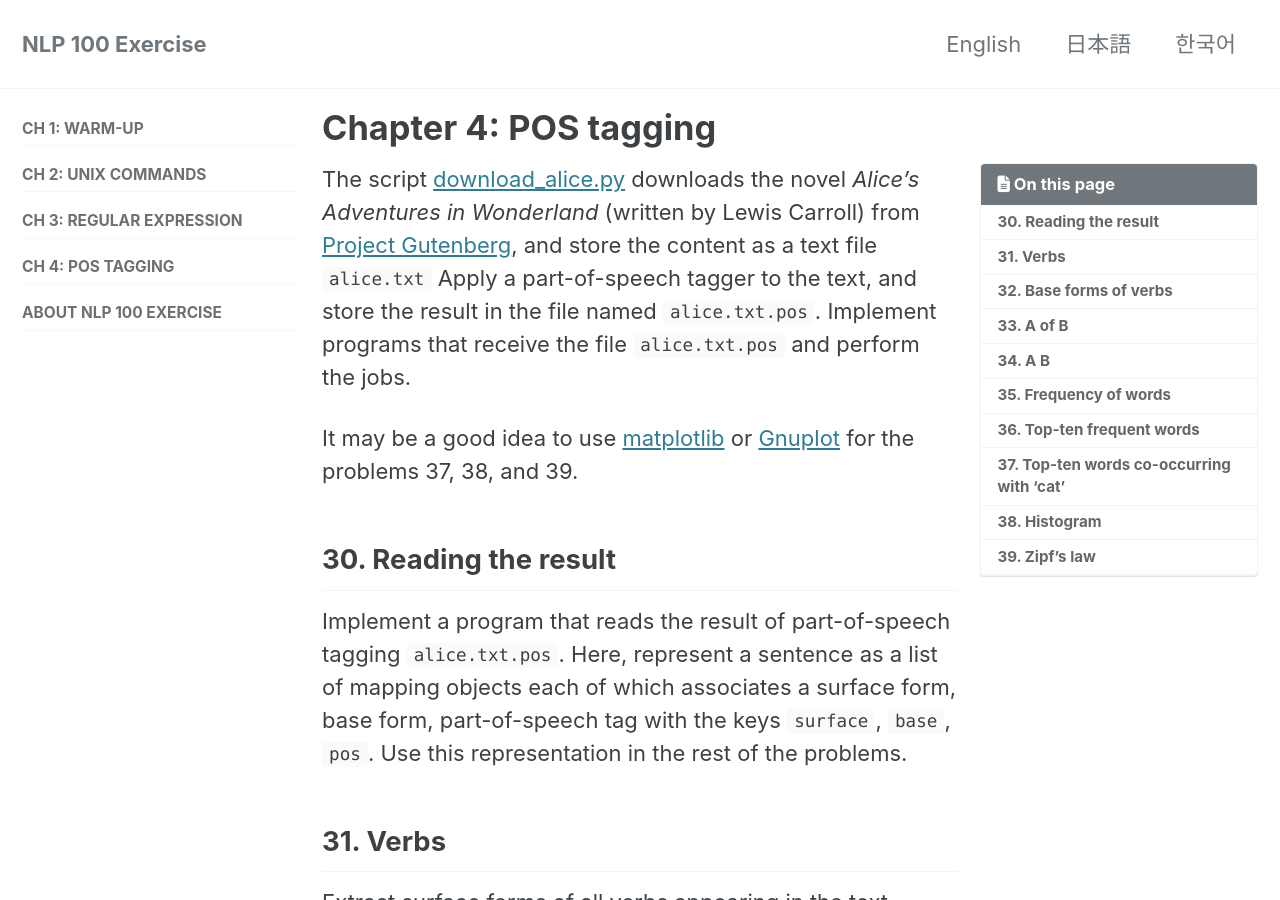
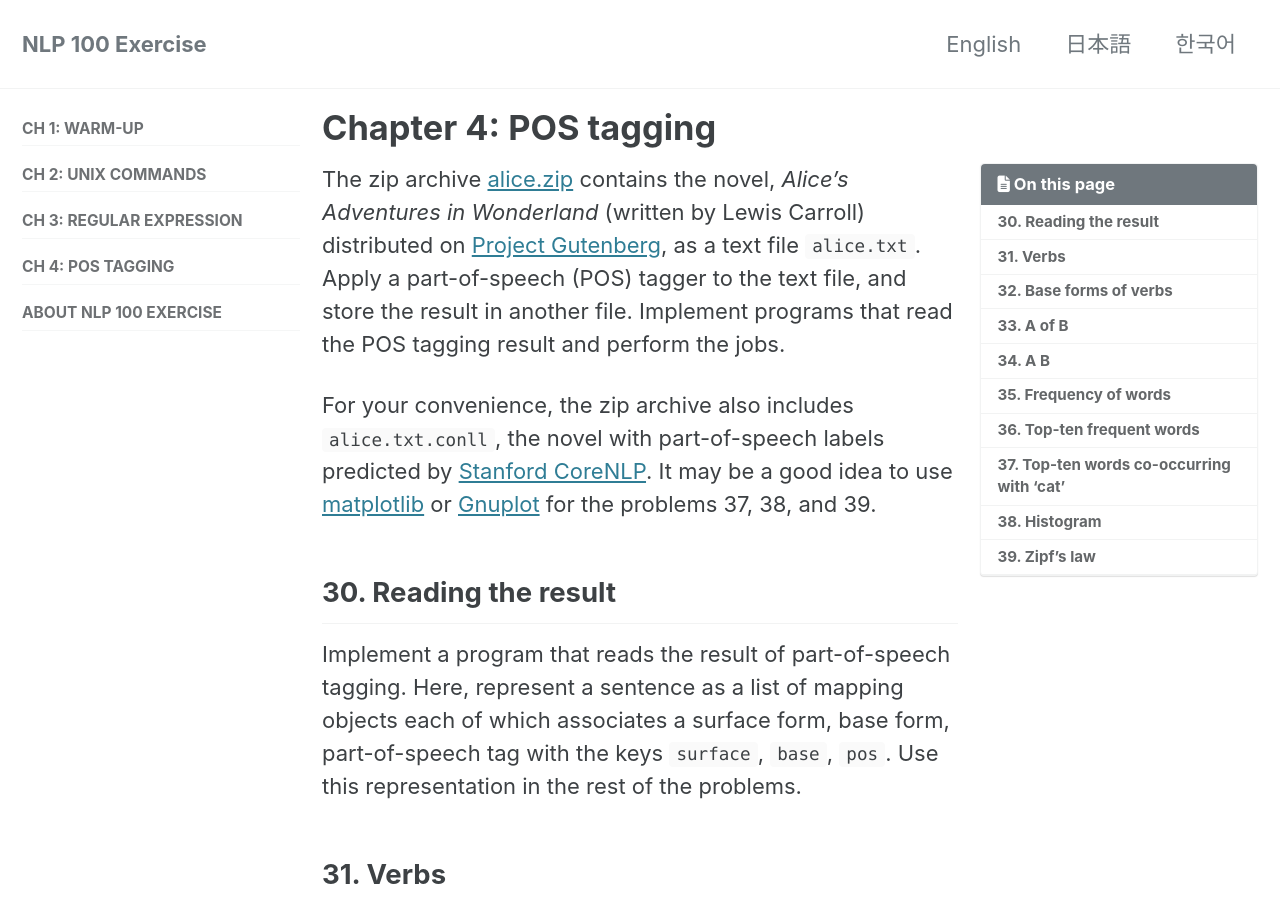
Before and after one commit to nlp100/nlp100.github.io, a Jekyll site: the page built from en/ch04.md, in a window 1280 px wide and 900 px high. Built offline with Jekyll 4.4.1, drawn with Linux system fonts in a browser that asks for light colours; cached includes are drawn as plain includes; nearby versions of some CDN libraries.

Commit message:
Revised the instruction to use alice.zip (for the issue #13).

```diff
--- a/en/ch04.md
+++ b/en/ch04.md
@@ -9,14 +9,15 @@ header:
   teaser: /assets/images/ch04.png
 ---
 
-The script [download_alice.py](/data/download_alice.py) downloads the novel *Alice's Adventures in Wonderland* (written by Lewis Carroll) from [Project Gutenberg](https://www.gutenberg.org/), and store the content as a text file `alice.txt`
-Apply a part-of-speech tagger to the text, and store the result in the file named `alice.txt.pos`.
-Implement programs that receive the file `alice.txt.pos` and perform the jobs.
+The zip archive [alice.zip](/data/alice.zip) contains the novel, *Alice's Adventures in Wonderland* (written by Lewis Carroll) distributed on [Project Gutenberg](https://www.gutenberg.org/), as a text file `alice.txt`.
+Apply a part-of-speech (POS) tagger to the text file, and store the result in another file.
+Implement programs that read the POS tagging result and perform the jobs.
 
+For your convenience, the zip archive also includes `alice.txt.conll`, the novel with part-of-speech labels predicted by [Stanford CoreNLP](https://stanfordnlp.github.io/CoreNLP/).
 It may be a good idea to use [matplotlib](http://matplotlib.org/) or [Gnuplot](http://www.gnuplot.info/) for the problems 37, 38, and 39.
 
 ## 30. Reading the result
-Implement a program that reads the result of part-of-speech tagging `alice.txt.pos`.
+Implement a program that reads the result of part-of-speech tagging.
 Here, represent a sentence as a list of mapping objects each of which associates a surface form, base form, part-of-speech tag with the keys `surface`, `base`, `pos`.
 Use this representation in the rest of the problems.
 
```
